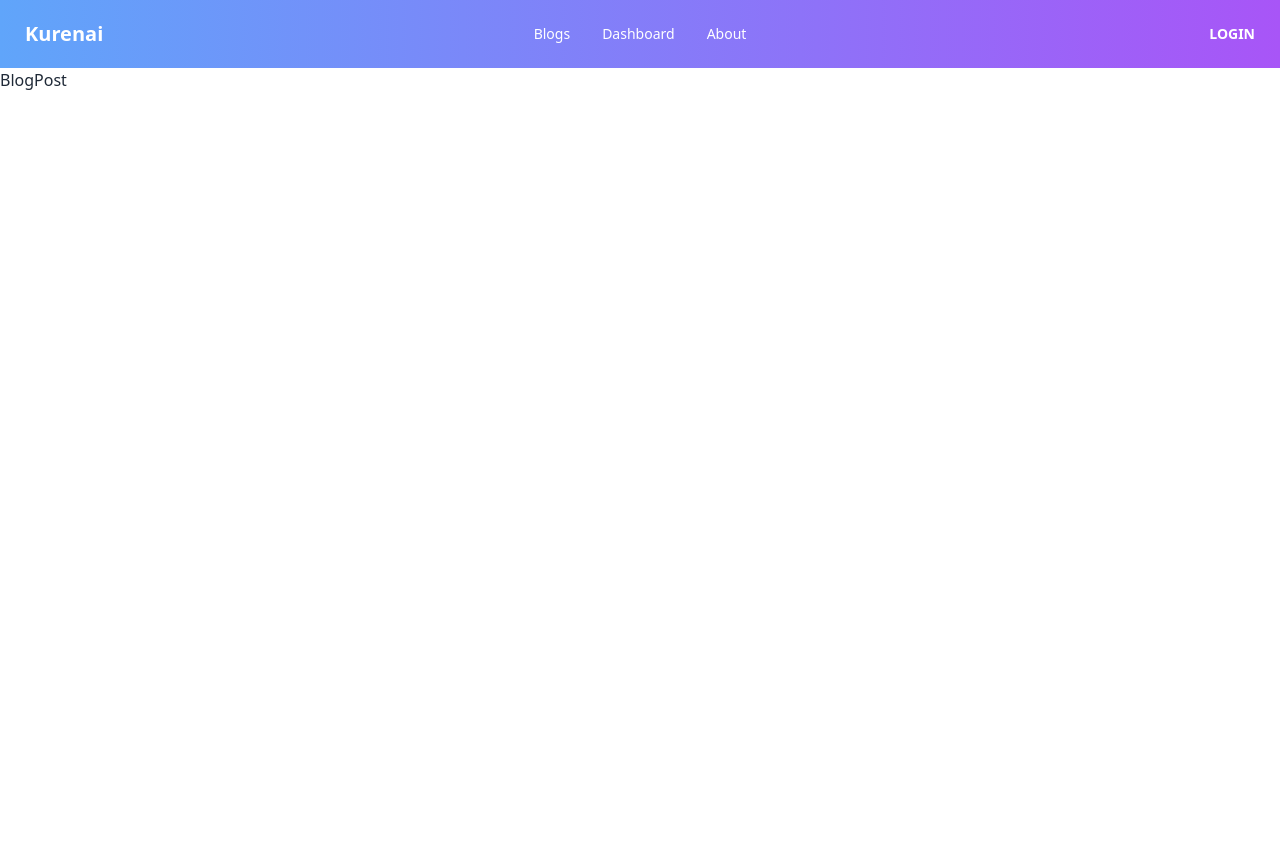
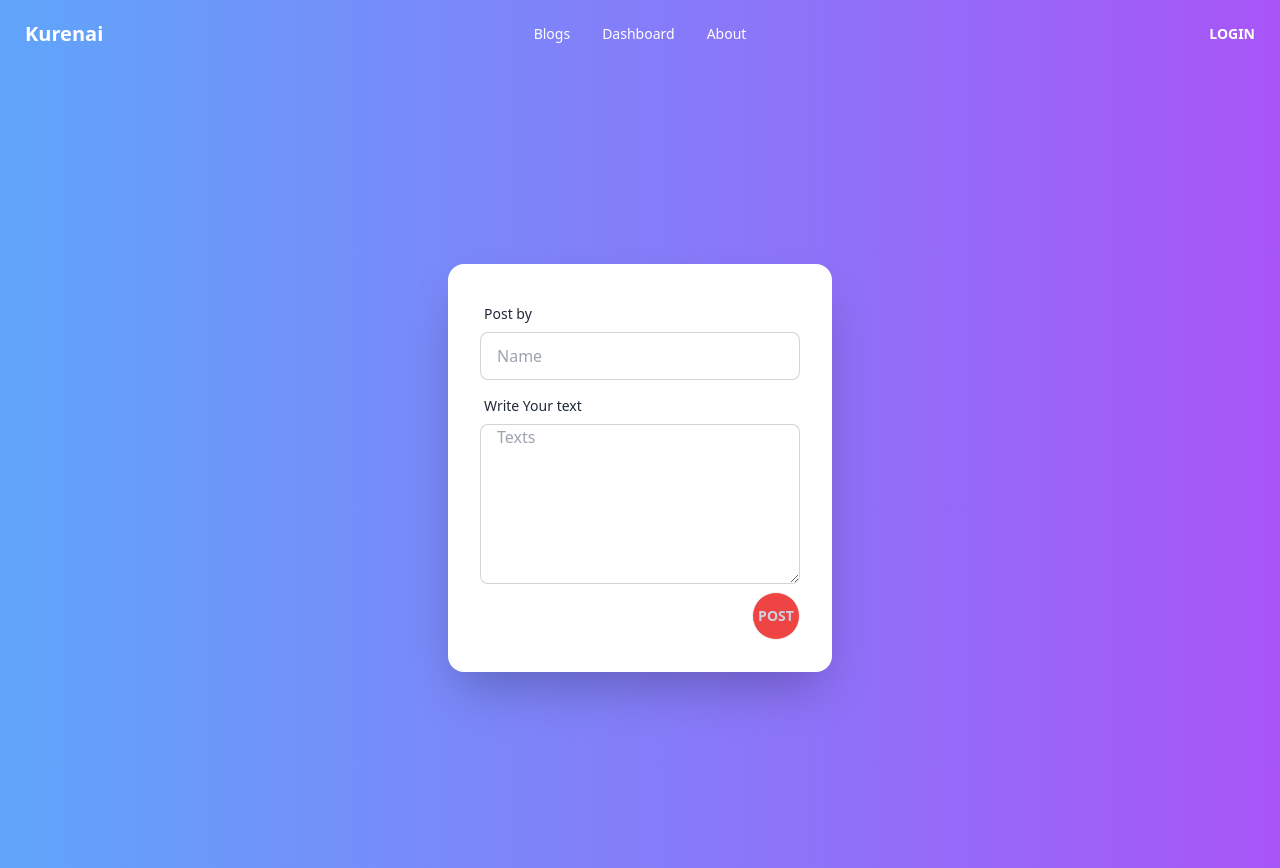
Before and after one commit to naimur2001/kurenai-client-code, a React (Vite) app: page /blogpost in a window 1280 px wide. Before the commit the page ends 800 px from the top, so only its background shows below. Built offline with nearby package versions, Linux system fonts and the light colour scheme.

Commit message:
blog post page done

```diff
--- a/src/Components/BlogPost.jsx
+++ b/src/Components/BlogPost.jsx
@@ -2,7 +2,34 @@ import React from 'react'
 
 const BlogPost = () => {
   return (
-    <div>BlogPost</div>
+    <div>
+        <div className="bg-gradient-to-r from-blue-400 to-purple-500 min-h-screen flex items-center justify-center">
+      <div className="card flex-shrink-0 w-full max-w-sm shadow-2xl bg-base-100">
+     <form onSubmit={""} >
+     <div className="card-body">
+        <div className="form-control">
+          <label className="label">
+            <span className="label-text">Post by </span>
+          </label>
+          <input type="text" placeholder="Name" name='name' className="input input-bordered" />
+        </div>
+        <div className="form-control">
+          <label className="label">
+            <span className="label-text">Write  Your text</span>
+          </label>
+          <textarea rows={10} cols={100} type="text" name="texts" placeholder="Texts" className="input input-bordered h-40 w-full" />
+
+        </div>
+        <div className=" flex  justify-end items-center gap-4 ">
+        <input type="submit" value={"Post"} className="btn btn-circle bg-red-500 text-slate-300
+        hover:text-black " />
+
+        </div>
+      </div>
+     </form>
+    </div>
+    </div>
+    </div>
   )
 }
 
```
